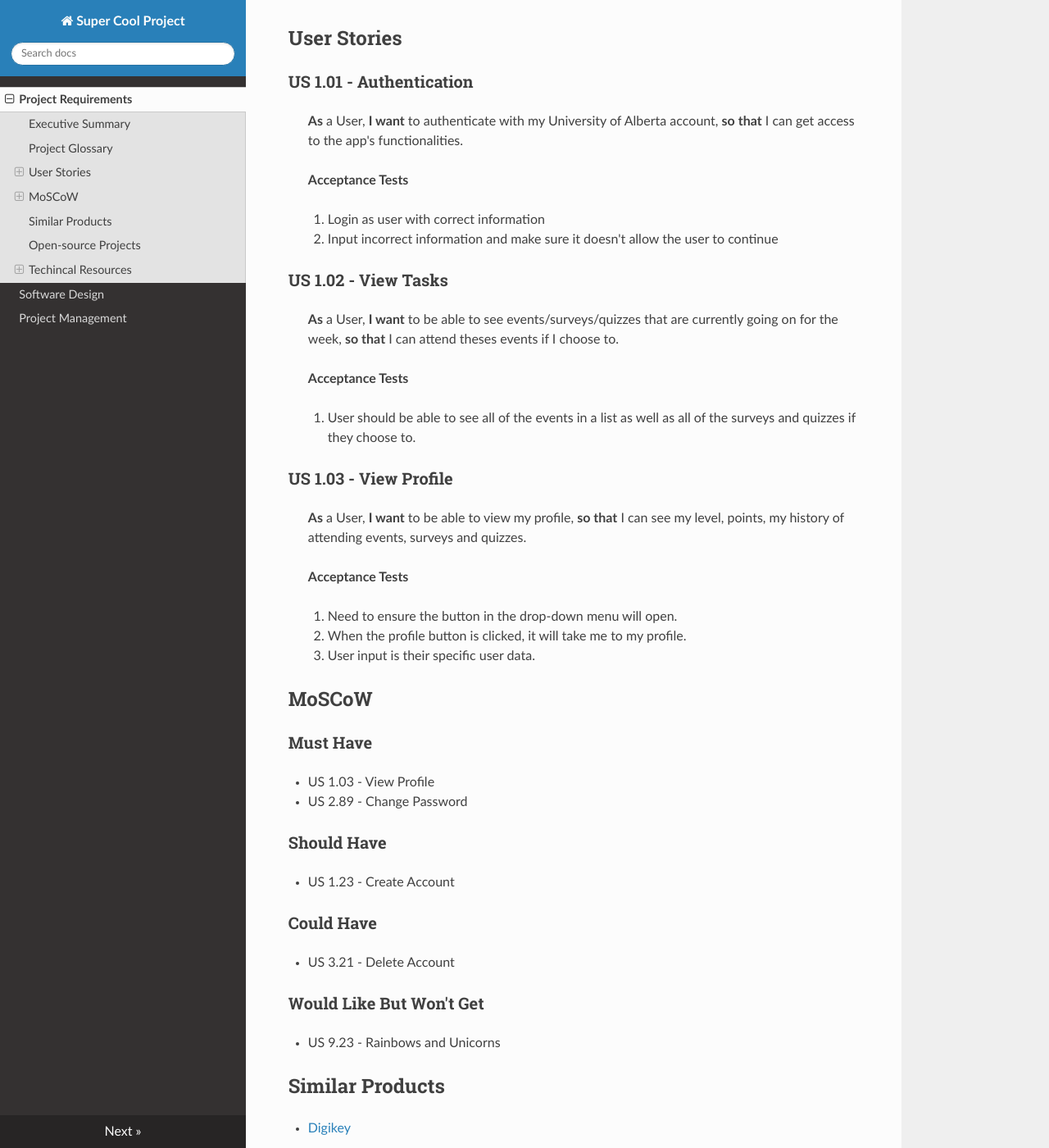
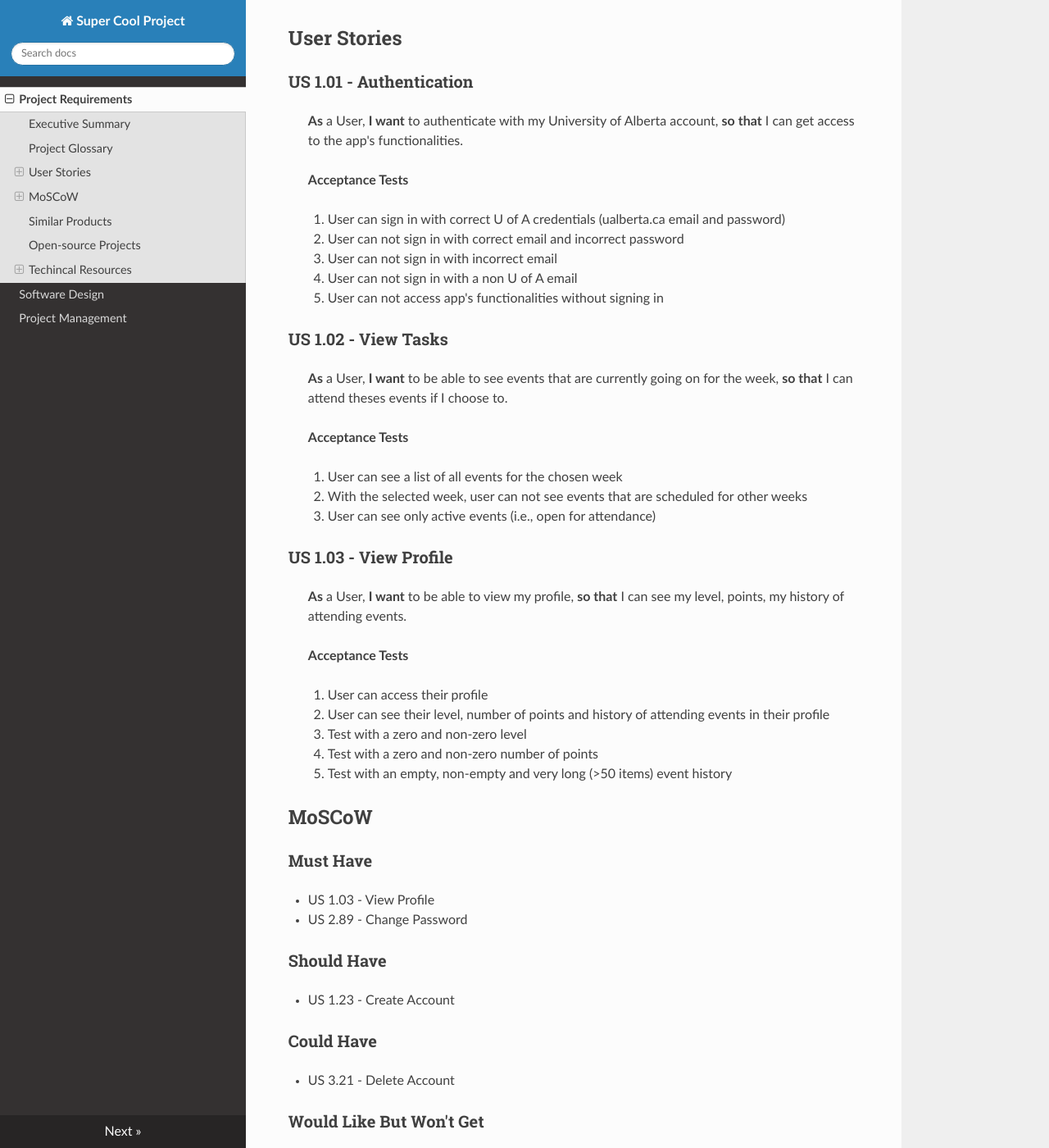
Before and after one commit to shovo4/example-documentation, an MkDocs documentation site: the page built from docs/docs/index.md, in a window 1280 px wide and 1400 px high, scrolled down 698 px. Shown: the whole window at 82% size. Built offline with MkDocs 1.6.1, drawn with Linux system fonts in a browser that asks for light colours; nearby versions of some CDN libraries.

Commit message:
Reworked acceptance tests

```diff
--- a/docs/docs/index.md
+++ b/docs/docs/index.md
@@ -25,24 +25,31 @@ A short overview of the project (one paragraph), including the following: the pr
 
 > **Acceptance Tests**
 
-> 1. Login as user with correct information
-> 2. Input incorrect information and make sure it doesn't allow the user to continue
+> 1. User can sign in with correct U of A credentials (ualberta.ca email and password)
+> 2. User can not sign in with correct email and incorrect password
+> 3. User can not sign in with incorrect email
+> 4. User can not sign in with a non U of A email
+> 5. User can not access app's functionalities without signing in
 
 ### US 1.02 - View Tasks
-> **As** a User, **I want** to be able to see events/surveys/quizzes that are currently going on for the week, **so that** I can attend theses events if I choose to.
+> **As** a User, **I want** to be able to see events that are currently going on for the week, **so that** I can attend theses events if I choose to.
 
 > **Acceptance Tests**
 
-> 1. User should be able to see all of the events in a list as well as all of the surveys and quizzes if they choose to.
+> 1. User can see a list of all events for the chosen week
+> 2. With the selected week, user can not see events that are scheduled for other weeks
+> 3. User can see only active events (i.e., open for attendance)
 
 ### US 1.03 - View Profile
-> **As** a User, **I want** to be able to view my profile, **so that** I can see my level, points, my history of attending events, surveys and quizzes.
+> **As** a User, **I want** to be able to view my profile, **so that** I can see my level, points, my history of attending events.
 
 > **Acceptance Tests**
 
-> 1. Need to ensure the button in the drop-down menu will open.
-> 2. When the profile button is clicked, it will take me to my profile.
-> 3. User input is their specific user data.
+> 1. User can access their profile
+> 2. User can see their level, number of points and history of attending events in their profile
+> 3. Test with a zero and non-zero level
+> 4. Test with a zero and non-zero number of points
+> 5. Test with an empty, non-empty and very long (>50 items) event history
 
 ## MoSCoW
 ### Must Have
```
